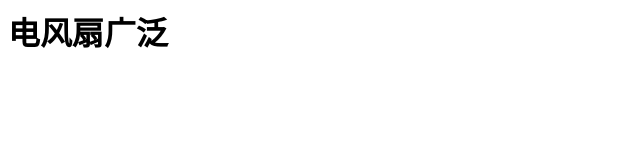
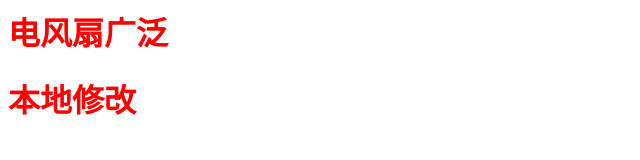
Before and after one commit to sidifeng/website, a plain HTML site: page index.html in a window 1280 px wide. Shown: the whole page, without its empty margins (0-640 px from the left). Drawn offline with Linux system fonts and the light colour scheme.

Commit message:
本地提交

```diff
--- a/index.html
+++ b/index.html
@@ -1,6 +1,9 @@
 <html>
-	<head></head>
+	<head>
+		<link rel="stylesheet" href="a.css">
+	</head>
 	<body>
 		<h1>电风扇广泛</h1>
+		<h1>本地修改</h1>
 	</body>
 </html>
```
